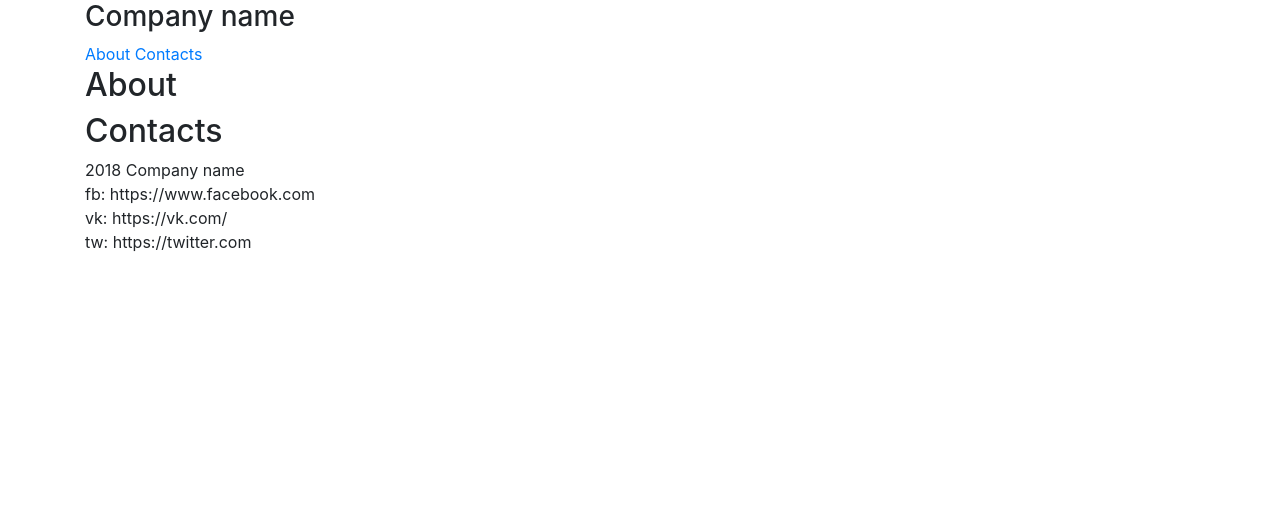
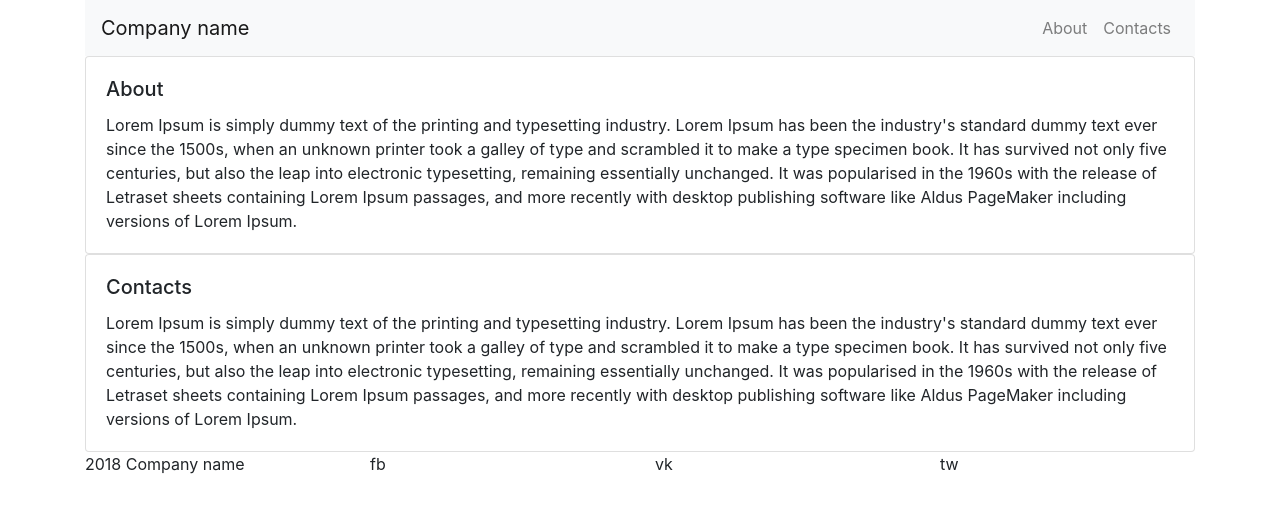
Before and after one commit to pluhmylkin/spa-template, a React app: page / in a window 1280 px wide. Shown: the top 512 px of the page. Built offline with nearby package versions, Linux system fonts and the light colour scheme.

Commit message:
Added; Navbar Layout Body for section

```diff
--- a/package.json
+++ b/package.json
@@ -22,6 +22,7 @@
     "@babel/preset-env": "7.1.0",
     "@babel/preset-react": "7.0.0",
     "babel-loader": "8.0.4",
+    "babel-plugin-transform-class-properties": "6.24.1",
     "bootstrap": "4.1.3",
     "css-loader": "1.0.0",
     "html-loader": "0.5.5",
--- a/src/App.js
+++ b/src/App.js
@@ -2,16 +2,26 @@ import React, { Component } from 'react';
 import Section from './components/Section';
 import Header from './components/Header';
 
-import { name, menu, social } from './cfg/data.json';
+import { name, body, social } from './cfg/data.json';
 import Footer from './components/Footer';
 import { Container } from 'reactstrap';
 class App extends Component {
+  state = {
+    isOpen: false,
+  };
+
+  toggle = () => {
+    this.setState({
+      isOpen: !this.state.isOpen,
+    });
+  };
   render() {
-    const { items } = menu;
+    const { sections } = body;
+    const { isOpen } = this.state;
     return (
       <Container>
-        <Header name={name} items={items} />
-        {items.map(item => (
+        <Header name={name} items={sections} isOpen={isOpen} toggle={this.toggle} />
+        {sections.map(item => (
           <Section item={item} />
         ))}
         <Footer name={name} social={social} />
--- a/src/cfg/data.json
+++ b/src/cfg/data.json
@@ -1,14 +1,18 @@
 {
   "name": "Company name",
-  "menu": {
-    "items": [
+  "body": {
+    "sections": [
       {
+        "id": "about",
+        "header": "Link",
         "name": "About",
-        "id": "about"
+        "body": "Lorem Ipsum is simply dummy text of the printing and typesetting industry. Lorem Ipsum has been the industry's standard dummy text ever since the 1500s, when an unknown printer took a galley of type and scrambled it to make a type specimen book. It has survived not only five centuries, but also the leap into electronic typesetting, remaining essentially unchanged. It was popularised in the 1960s with the release of Letraset sheets containing Lorem Ipsum passages, and more recently with desktop publishing software like Aldus PageMaker including versions of Lorem Ipsum."
       },
       {
+        "id": "contacts",
+        "header": "Link",
         "name": "Contacts",
-        "id": "contacts"
+        "body": "Lorem Ipsum is simply dummy text of the printing and typesetting industry. Lorem Ipsum has been the industry's standard dummy text ever since the 1500s, when an unknown printer took a galley of type and scrambled it to make a type specimen book. It has survived not only five centuries, but also the leap into electronic typesetting, remaining essentially unchanged. It was popularised in the 1960s with the release of Letraset sheets containing Lorem Ipsum passages, and more recently with desktop publishing software like Aldus PageMaker including versions of Lorem Ipsum."
       }
     ]
   },
--- a/src/components/Footer.js
+++ b/src/components/Footer.js
@@ -1,15 +1,20 @@
 import React from 'react';
 import { string } from 'prop-types';
 import FooterIcon from './FooterIcon';
+import { Row, Col } from 'reactstrap';
 
 const Footer = ({ name, social }) => {
   return (
-    <div>
-      {new Date().getFullYear()} {name}{' '}
+    <Row>
+      <Col>
+        {new Date().getFullYear()} {name}
+      </Col>
       {social.map(icon => (
-        <FooterIcon icon={icon} />
+        <Col>
+          <FooterIcon icon={icon} />
+        </Col>
       ))}
-    </div>
+    </Row>
   );
 };
 
--- a/src/components/FooterIcon.js
+++ b/src/components/FooterIcon.js
@@ -4,7 +4,7 @@ import { string, shape } from 'prop-types';
 const FooterIcon = ({ icon }) => {
   return (
     <div>
-      {icon.name}: {icon.link}
+      {icon.name}
     </div>
   );
 };
--- a/src/components/Header.js
+++ b/src/components/Header.js
@@ -1,23 +1,36 @@
 import React from 'react';
-import { string, shape, arrayOf} from 'prop-types';
+import { string, shape, arrayOf } from 'prop-types';
 import HeaderItem from './HeaderItem';
+import { Navbar, NavbarBrand, NavbarToggler, Collapse, Nav, NavItem } from 'reactstrap';
 
 
-const Header = ({name, items}) => {
+
+const Header = ({ name, items, isOpen, toggle }) => {
   return (
-    <div>
-      <h3>{name}</h3>
-      {items.map(item => <HeaderItem item={item} />)}
-    </div>
+    <Navbar color="light" light expand="md">
+      <NavbarBrand href="/">{name}</NavbarBrand>
+      <NavbarToggler onClick={toggle} />
+      <Collapse isOpen={isOpen} navbar>
+        <Nav className="ml-auto" navbar>
+          {items.map(item => (
+            <NavItem>
+              <HeaderItem item={item} />
+            </NavItem>
+          ))}
+        </Nav>
+      </Collapse>
+    </Navbar>
   );
 };
 
 Header.propTypes = {
   name: string.isRequired,
-  items: arrayOf(shape({
-    name: string,
-    id: string
-  })).isRequired
+  items: arrayOf(
+    shape({
+      name: string,
+      id: string,
+    })
+  ).isRequired,
 };
 
 export default Header;
--- a/src/components/HeaderItem.js
+++ b/src/components/HeaderItem.js
@@ -1,8 +1,14 @@
 import React from 'react';
 import { shape, string } from 'prop-types';
+import { NavLink } from 'reactstrap';
 
 const HeaderItem = ({ item }) => {
-  return <a href={`#${item.id}`}> {item.name}</a>;
+  switch (item.header) {
+    case 'Dropdown':
+      return '';
+    default:
+      return <NavLink href={`#${item.id}`}>{item.name}</NavLink>;
+  }
 };
 
 HeaderItem.propTypes = {
--- a/src/components/Section.js
+++ b/src/components/Section.js
@@ -1,12 +1,14 @@
 import React from 'react';
 import { string, shape } from 'prop-types';
+import Default from './sections/Default';
 
 const Section = ({ item }) => {
-  return (
-    <div id={item.id}>
-      <h2>{item.name}</h2>
-    </div>
-  );
+  switch (item.section) {
+    case 'value':
+      break;
+    default:
+      return <Default item={item} />;
+  }
 };
 
 Section.propTypes = {
--- /dev/null
+++ b/src/components/sections/Default.js
@@ -0,0 +1,23 @@
+import React from 'react';
+import { string, shape } from 'prop-types';
+import { Card, CardBody, CardTitle, CardText } from 'reactstrap';
+
+const Default = ({ item }) => {
+  return (
+    <Card id={item.id}>
+      <CardBody>
+        <CardTitle>{item.name}</CardTitle>
+        <CardText>{item.body}</CardText>
+      </CardBody>
+    </Card>
+  );
+};
+
+Default.propTypes = {
+  item: shape({
+    name: string,
+    id: string,
+  }).isRequired,
+};
+
+export default Default;
--- a/webpack.config.js
+++ b/webpack.config.js
@@ -8,6 +8,9 @@ module.exports = {
         exclude: /node_modules/,
         use: {
           loader: 'babel-loader',
+          options: {
+            plugins: ['emotion', 'transform-class-properties'],
+          },
         },
       },
       {
```
Also changed, not shown: 1 other file (tests, documents, lock files or other folders).
